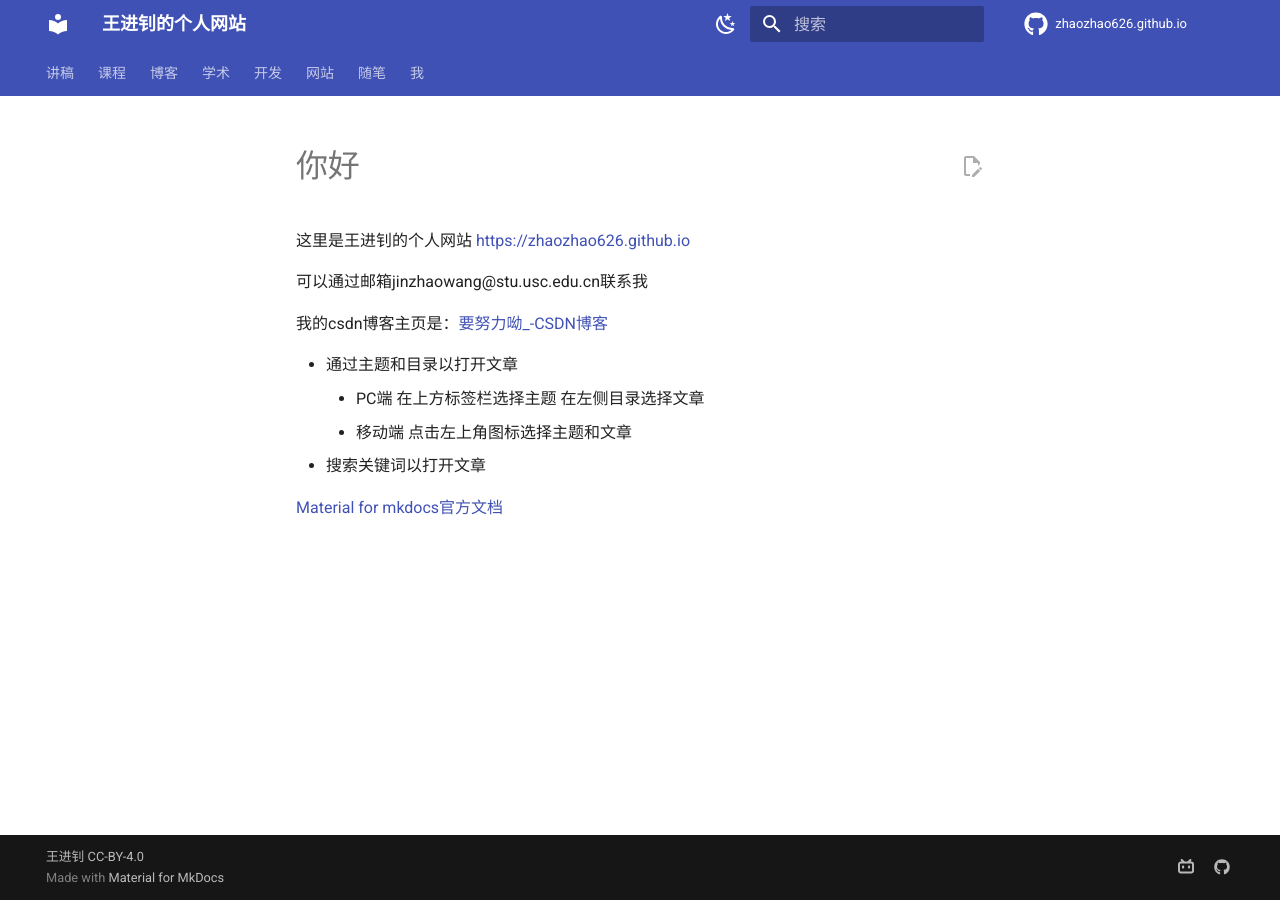
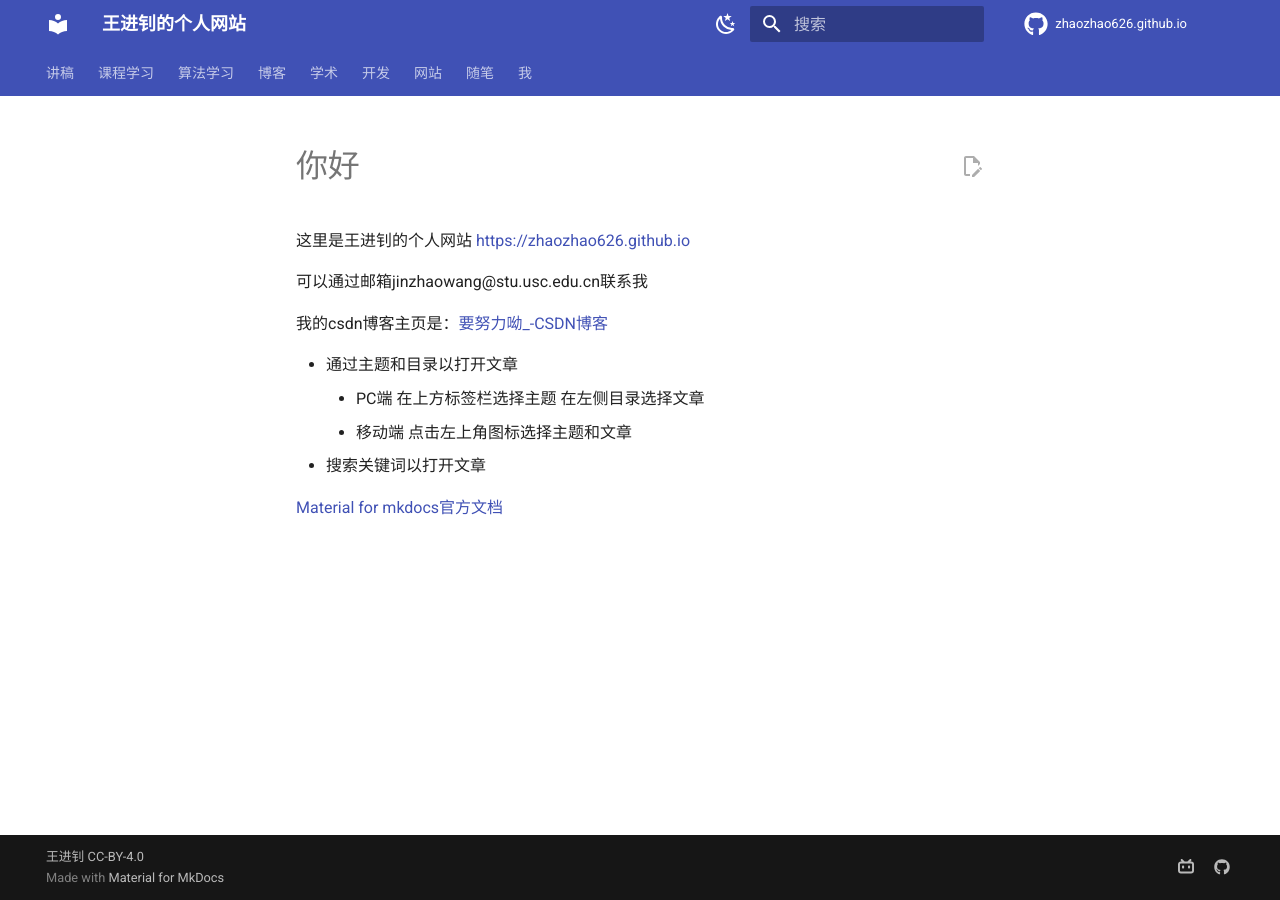
Before and after one commit to zhaozhao626/zhaozhao626.github.io, an MkDocs documentation site: the page built from docs/index.md, in a window 1280 px wide. Built offline with MkDocs 1.6.1 and Material for MkDocs 9.7.7, drawn with Linux system fonts in a browser that asks for light colours; comment, search, counter and statistics services are not loaded.

Commit message:
add 算法模板

```diff
--- a/mkdocs.yml
+++ b/mkdocs.yml
@@ -8,9 +8,11 @@ site_description: 王进钊的个人网站
 nav:
   - 讲稿:
     - LECTURE/index.md
-  - 课程:
+  - 课程学习:
     - COURSE/index.md
     - 英语学习
+  - 算法学习:
+    - ALGORITHM/算法模板.md
   - 博客:
     - BLOG/index.md
     - BLOG/others.md
```
Also changed, not shown: docs/ALGORITHM/算法模板.md (added, +1 -0 lines).
